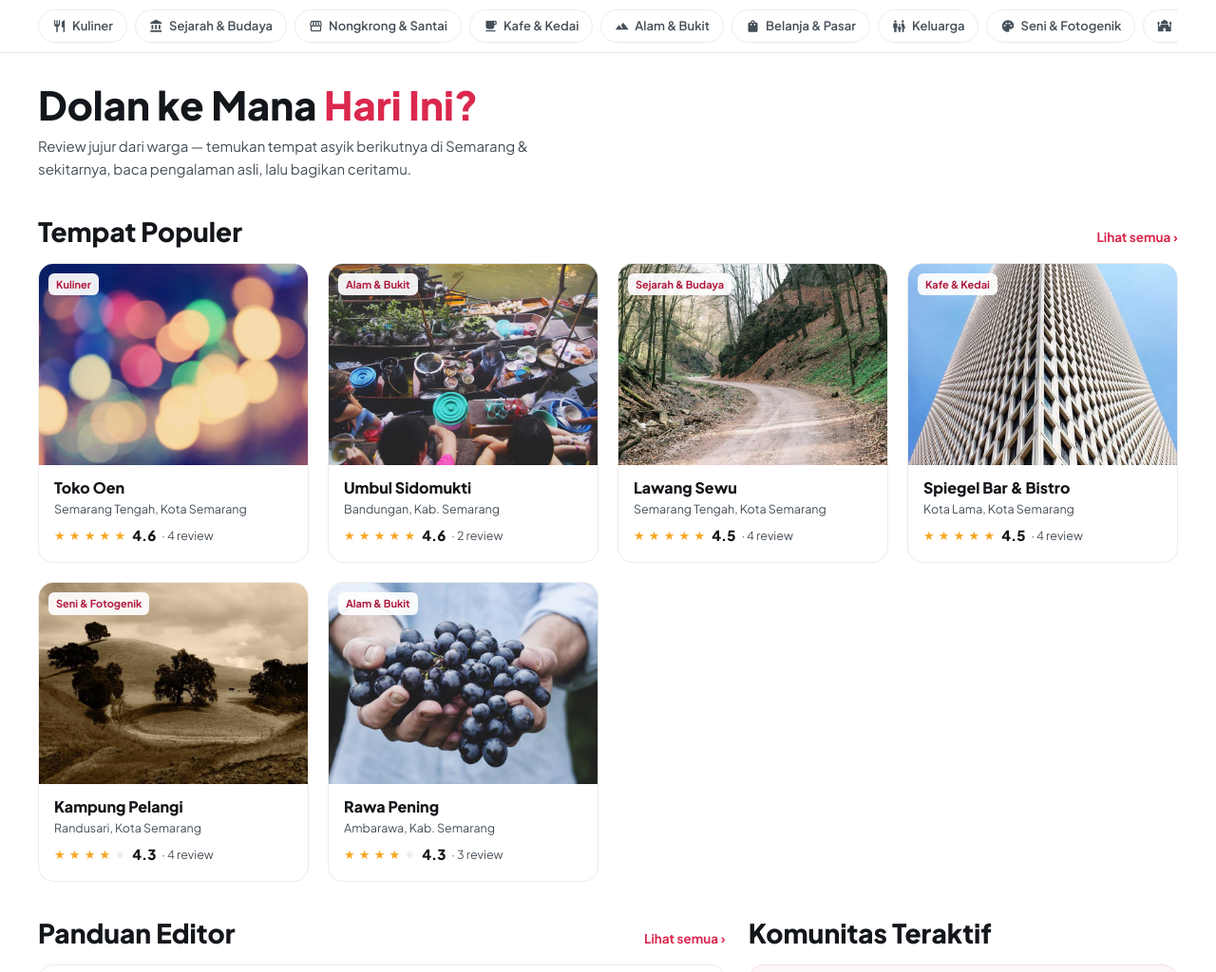
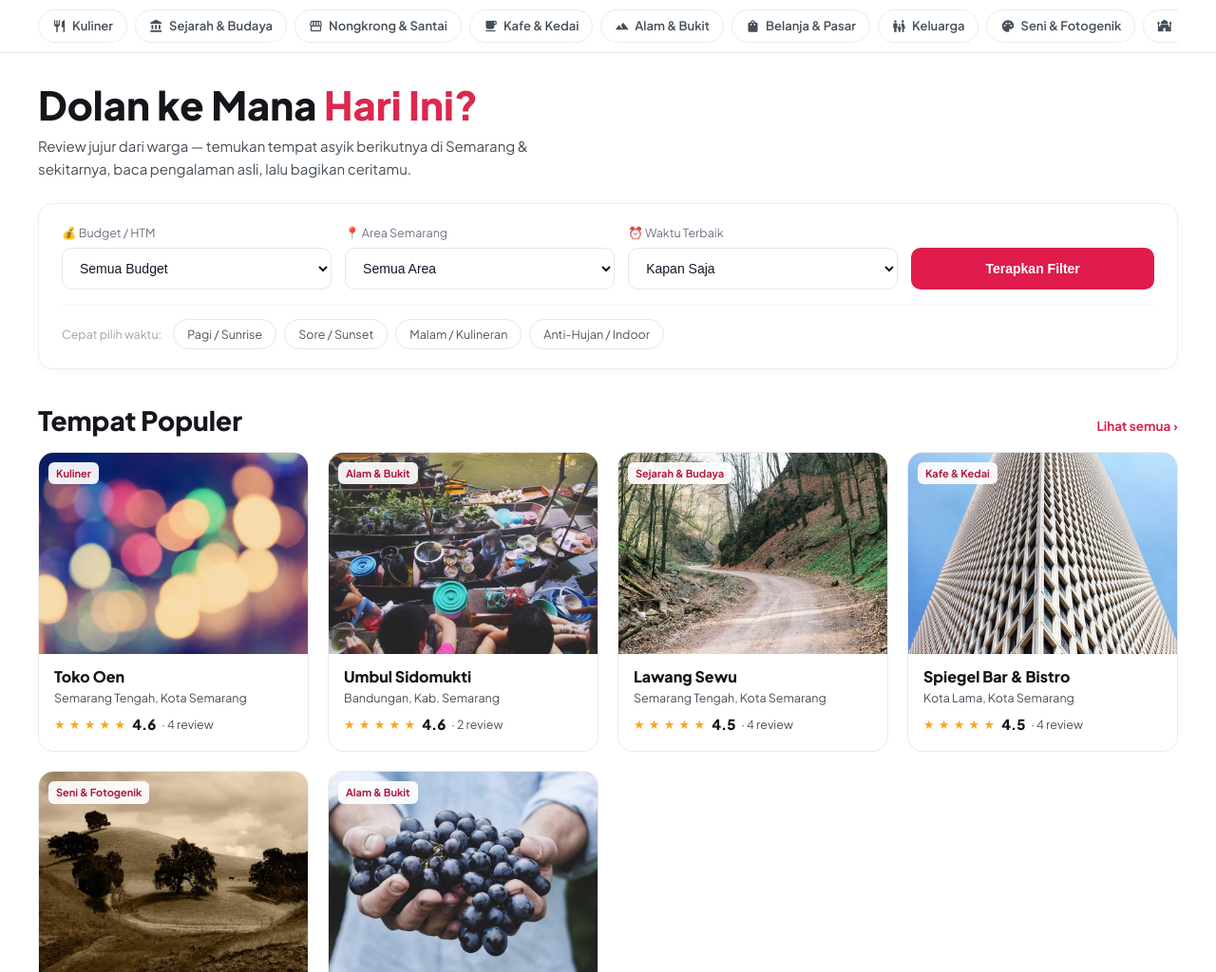
Before and after one commit to anggraeni-student/dolan_semarang, a Laravel app: page / in a window 1280 px wide. Shown: the part 68-1092 px from the top of the page at 95% size. Run offline with Laravel 12, Linux system fonts and the light colour scheme; data comes from the database, SQL or seed files in the repository.

Commit message:
feat: tambah filter budget, area, dan waktu terbaik semarang

```diff
--- a/app/Models/Destination.php
+++ b/app/Models/Destination.php
@@ -13,6 +13,7 @@ class Destination extends Model
     protected $fillable = [
         'slug', 'name', 'category_id', 'location', 'description', 'hero_image',
         'lat', 'lng', 'htm', 'opening_hours', 'best_time', 'access_info', 'is_featured',
+        'budget_range', 'area',
     ];
 
     protected $casts = [
@@ -36,7 +37,6 @@ class Destination extends Model
         return $this->belongsToMany(Collection::class);
     }
 
-    /** Rata-rata skor gabungan 4 aspek */
     public function getRatingAttribute(): float
     {
         $agg = $this->reviews()
@@ -61,4 +61,18 @@ class Destination extends Model
         return $query->withAvg('reviews', \DB::raw('(score_view+score_access+score_cleanliness+score_facility)/4.0'))
             ->orderByDesc('reviews_avg_' . \DB::raw('(score_view+score_access+score_cleanliness+score_facility)/4.0'));
     }
+
+    public function scopeFilterSemarang(Builder $query, $request): Builder
+    {
+        return $query
+            ->when($request->filled('budget'), function ($q) use ($request) {
+                $q->where('budget_range', $request->budget);
+            })
+            ->when($request->filled('area'), function ($q) use ($request) {
+                $q->where('area', $request->area);
+            })
+            ->when($request->filled('best_time'), function ($q) use ($request) {
+                $q->where('best_time', $request->best_time);
+            });
+    }
 }
--- /dev/null
+++ b/resources/views/components/semarang-filters.blade.php
@@ -0,0 +1,207 @@
+@props(['action' => url()->current()])
+
+@php
+    $budgets = [
+        'gratis' => 'Gratis / Rp 0',
+        'hemat' => 'Hemat (< Rp 25.000)',
+        'menengah' => 'Menengah (Rp 25.000 - Rp 50.000)',
+        'premium' => 'Premium (> Rp 50.000)',
+    ];
+
+    $areas = [
+        'kota-lama' => 'Kota Lama',
+        'simpang-lima' => 'Simpang Lima & Tengah',
+        'tembalang' => 'Tembalang & Banyumanik',
+        'semarang-barat' => 'Semarang Barat & Pantai',
+        'ungaran-bandungan' => 'Ungaran & Bandungan',
+        'gunungpati' => 'Gunungpati & Mijen',
+    ];
+
+    $times = [
+        'pagi' => 'Pagi / Sunrise',
+        'sore' => 'Sore / Sunset',
+        'malam' => 'Malam / Kulineran',
+        'indoor' => 'Anti-Hujan / Indoor',
+    ];
+
+    $hasActiveFilter = request()->anyFilled(['budget', 'area', 'best_time']);
+@endphp
+
+@once
+<style>
+    .smg-filter-card {
+        background: #ffffff;
+        border: 1px solid #eceef2;
+        border-radius: 16px;
+        padding: 20px 24px;
+        box-shadow: 0 2px 10px rgba(15, 23, 42, 0.04);
+        margin: 24px 0 32px;
+    }
+    .smg-filter-grid {
+        display: grid;
+        grid-template-columns: repeat(3, 1fr) minmax(170px, 0.9fr);
+        gap: 14px;
+        align-items: end;
+    }
+    .smg-filter-group {
+        display: flex;
+        flex-direction: column;
+        gap: 6px;
+    }
+    .smg-filter-label {
+        font-size: 12.5px;
+        font-weight: 500;
+        color: #6b7280;
+        display: flex;
+        align-items: center;
+        gap: 5px;
+    }
+    .smg-filter-select {
+        width: 100%;
+        height: 44px;
+        padding: 0 14px;
+        border: 1px solid #e2e8f0;
+        border-radius: 10px;
+        background-color: #ffffff;
+        color: #111827;
+        font-size: 14px;
+        outline: none;
+        transition: border-color 0.15s ease, box-shadow 0.15s ease;
+    }
+    .smg-filter-select:focus {
+        border-color: #df1c4c;
+        box-shadow: 0 0 0 3px rgba(223, 28, 76, 0.12);
+    }
+    .smg-filter-btn {
+        height: 44px;
+        padding: 0 22px;
+        border: none;
+        border-radius: 10px;
+        background-color: #df1c4c;
+        color: #ffffff;
+        font-size: 14px;
+        font-weight: 600;
+        cursor: pointer;
+        transition: background-color 0.15s ease;
+    }
+    .smg-filter-btn:hover {
+        background-color: #c41440;
+    }
+    .smg-quick-row {
+        display: flex;
+        flex-wrap: wrap;
+        align-items: center;
+        gap: 8px;
+        margin-top: 16px;
+        padding-top: 14px;
+        border-top: 1px solid #f3f4f6;
+    }
+    .smg-quick-label {
+        font-size: 12.5px;
+        color: #9ca3af;
+        margin-right: 4px;
+    }
+    .smg-quick-pill {
+        display: inline-block;
+        padding: 5px 14px;
+        border-radius: 999px;
+        border: 1px solid #e5e7eb;
+        background: #ffffff;
+        color: #4b5563;
+        font-size: 12.5px;
+        text-decoration: none;
+        transition: all 0.15s ease;
+    }
+    .smg-quick-pill:hover {
+        border-color: #df1c4c;
+        color: #df1c4c;
+    }
+    .smg-quick-pill.is-active {
+        border-color: #df1c4c;
+        background: #fff1f4;
+        color: #df1c4c;
+        font-weight: 600;
+    }
+    .smg-reset-link {
+        margin-left: auto;
+        font-size: 12.5px;
+        color: #df1c4c;
+        text-decoration: none;
+        font-weight: 500;
+    }
+    .smg-reset-link:hover {
+        text-decoration: underline;
+    }
+    @media (max-width: 768px) {
+        .smg-filter-grid {
+            grid-template-columns: 1fr;
+        }
+        .smg-reset-link {
+            margin-left: 0;
+        }
+    }
+</style>
+@endonce
+
+<div class="smg-filter-card">
+    <form method="GET" action="{{ $action }}" class="smg-filter-grid">
+        @if(request('search'))
+            <input type="hidden" name="search" value="{{ request('search') }}">
+        @endif
+        @if(request('category'))
+            <input type="hidden" name="category" value="{{ request('category') }}">
+        @endif
+
+        <div class="smg-filter-group">
+            <label for="filter-budget" class="smg-filter-label">💰 Budget / HTM</label>
+            <select id="filter-budget" name="budget" class="smg-filter-select">
+                <option value="">Semua Budget</option>
+                @foreach($budgets as $key => $label)
+                    <option value="{{ $key }}" @selected(request('budget') === $key)>{{ $label }}</option>
+                @endforeach
+            </select>
+        </div>
+
+        <div class="smg-filter-group">
+            <label for="filter-area" class="smg-filter-label">📍 Area Semarang</label>
+            <select id="filter-area" name="area" class="smg-filter-select">
+                <option value="">Semua Area</option>
+                @foreach($areas as $key => $label)
+                    <option value="{{ $key }}" @selected(request('area') === $key)>{{ $label }}</option>
+                @endforeach
+            </select>
+        </div>
+
+        <div class="smg-filter-group">
+            <label for="filter-time" class="smg-filter-label">⏰ Waktu Terbaik</label>
+            <select id="filter-time" name="best_time" class="smg-filter-select">
+                <option value="">Kapan Saja</option>
+                @foreach($times as $key => $label)
+                    <option value="{{ $key }}" @selected(request('best_time') === $key)>{{ $label }}</option>
+                @endforeach
+            </select>
+        </div>
+
+        <button type="submit" class="smg-filter-btn">Terapkan Filter</button>
+    </form>
+
+    <div class="smg-quick-row">
+        <span class="smg-quick-label">Cepat pilih waktu:</span>
+
+        @foreach($times as $key => $label)
+            @php
+                $isActive = request('best_time') === $key;
+                $pillUrl = request()->fullUrlWithQuery([
+                    'best_time' => $isActive ? null : $key,
+                ]);
+            @endphp
+            <a href="{{ $pillUrl }}" class="smg-quick-pill {{ $isActive ? 'is-active' : '' }}">
+                {{ $label }}
+            </a>
+        @endforeach
+
+        @if($hasActiveFilter)
+            <a href="{{ $action }}" class="smg-reset-link">Reset Filter</a>
+        @endif
+    </div>
+</div>
--- a/resources/views/home.blade.php
+++ b/resources/views/home.blade.php
@@ -8,6 +8,9 @@
         <h1 style="margin-bottom:6px">Dolan ke Mana <span style="color:var(--primary)">Hari Ini?</span></h1>
         <p style="color:var(--ink-mid);max-width:560px">Review jujur dari warga — temukan tempat asyik berikutnya di Semarang & sekitarnya, baca pengalaman asli, lalu bagikan ceritamu.</p>
     </div>
+
+    {{-- Filter Semarang --}}
+    <x-semarang-filters />
 
     {{-- Rekomendasi personal (kalau user punya minat) --}}
     @if ($forYou && $forYou->isNotEmpty())
@@ -27,13 +30,15 @@
     {{-- Grid utama --}}
     <div class="section">
         <div class="section-title">
-            <h2>Tempat Populer</h2>
+            <h2>{{ request()->anyFilled(['budget', 'area', 'best_time']) ? 'Hasil Filter Tempat' : 'Tempat Populer' }}</h2>
             <a class="see-all" href="{{ route('categories.show', 'kuliner') }}">Lihat semua ›</a>
         </div>
         <div class="grid-cards">
-            @foreach ($destinations as $destination)
+            @forelse ($destinations as $destination)
                 <x-destination-card :destination="$destination" />
-            @endforeach
+            @empty
+                <p style="color:var(--ink-mid);grid-column:1/-1">Belum ada tempat yang cocok dengan filter tersebut. Coba ubah pilihan atau klik Reset Filter.</p>
+            @endforelse
         </div>
     </div>
 
```
Also changed, not shown: database/migrations/2026_11_27_124037_add_semarang_filters_to_destinations_table.php (added).
